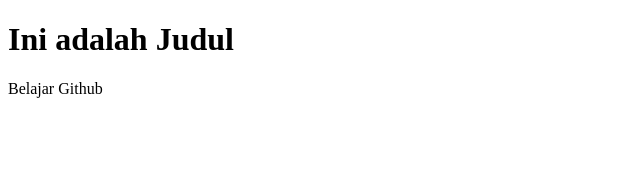
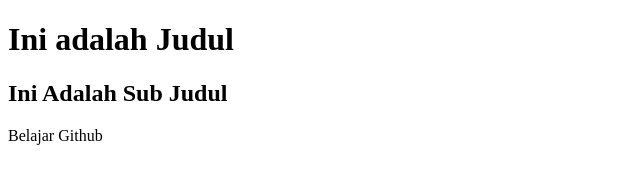
Before and after one commit to unsur-labtif/PWD-6, a plain HTML site: page index.html in a window 1280 px wide. Shown: the whole page, without its empty margins (0-640 px from the left). Drawn offline with Linux system fonts and the light colour scheme.

Commit message:
Menambahkan h2

```diff
--- a/index.html
+++ b/index.html
@@ -7,6 +7,7 @@
 </head>
 <body>
     <h1>Ini adalah Judul</h1>
+    <h2>Ini Adalah Sub Judul</h2>
     <p>Belajar Github</p>
 </body>
 </html>
```
